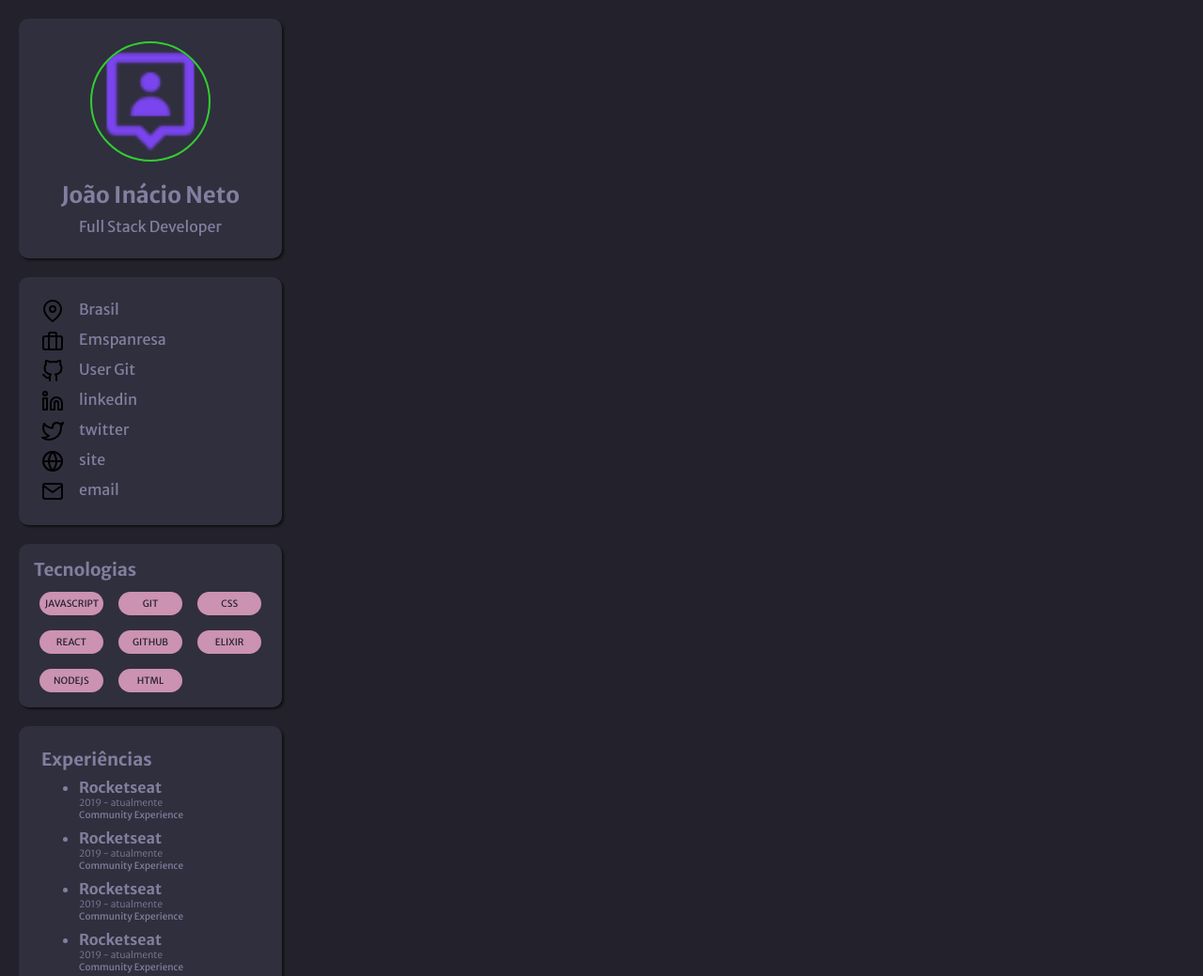
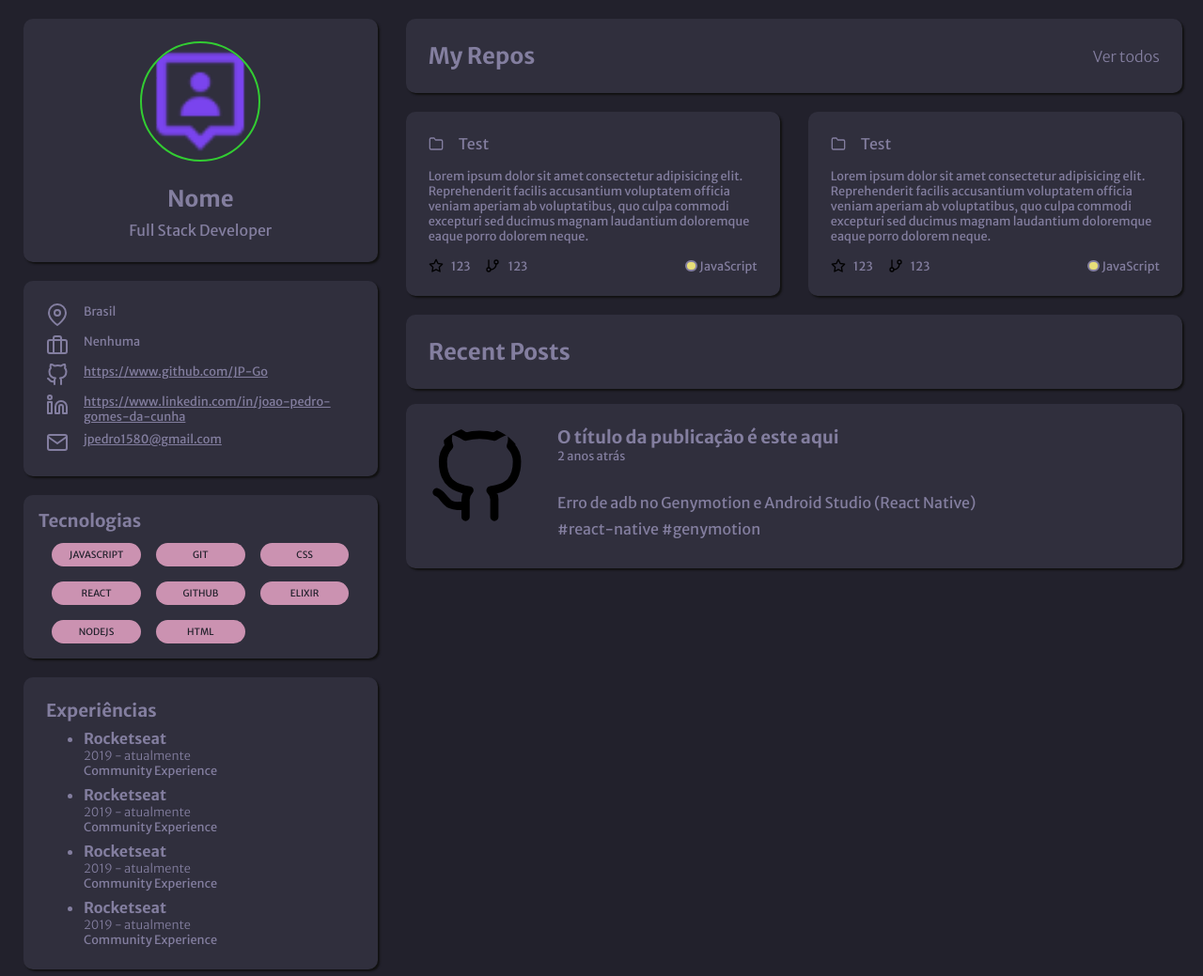
Before and after one commit to JP-Go/discover-challenges, a website: page portfolio/index.html in a window 1280 px wide. Shown: the top 1039 px of the page at 94% size. Drawn offline with Linux system fonts and the light colour scheme; no server answers.

Commit message:
Fim do desafio portfólio

```diff
--- a/portfolio/css/style.css
+++ b/portfolio/css/style.css
@@ -1,60 +1,61 @@
-@import url('https://fonts.googleapis.com/css2?family=Merriweather+Sans:wght@300;400;500;700&display=swap');
+@import url("https://fonts.googleapis.com/css2?family=Merriweather+Sans:wght@300;400;500;700&display=swap");
 
 :root {
-  --body-bg-color: #22212C;
-  --text-color: #837E9F;
-  --bg-cards: #302F3D;
-  --bg-techs: #CB92B1;
-  font-size:16px;
+  --body-bg-color: #22212c;
+  --text-color: #837e9f;
+  --bg-cards: #302f3d;
+  --bg-techs: #cb92b1;
+  --circle-color: #e7de79;
+  font-size: 16px;
 }
-*{
-  font-family: 'Merriweather Sans', sans-serif;
-  font-weight:400;
+* {
+  font-family: "Merriweather Sans", sans-serif;
+  font-weight: 400;
   color: var(--text-color);
   margin: 0;
   box-sizing: border-box;
 }
 
-body{
+body {
   background-color: var(--body-bg-color);
 }
 
-h3{
+h3 {
   font-weight: bold;
 }
 
 .main-wrapper {
   display: grid;
-  grid-template-columns: 1fr 3fr;
+  grid-template-columns: 1fr 2fr;
 }
 
 .profile {
   display: flex;
   flex-direction: column;
-  background-color:transparent;
+  background-color: transparent;
   font-weight: 500;
   height: 100%;
   gap: 20px;
-  margin:20px;
+  margin: 20px;
 }
 
-.card{
+.card {
   padding: 24px;
-  border-radius:10px;
+  border-radius: 10px;
   background-color: var(--bg-cards);
   box-shadow: 2px 2px 2px #111;
+  margin-inline: 5px;
 }
 
-.name-and-avatar{
-
+.name-and-avatar {
   display: flex;
   gap: 0.5rem;
-  flex-direction:column;
-  align-items:center;
+  flex-direction: column;
+  align-items: center;
   justify-content: center;
 }
 
-.avatar{
+.avatar {
   width: 128px;
   height: 128px;
   border-radius: 50%;
@@ -62,79 +63,200 @@ h3{
   margin-bottom: 5%;
 }
 
-.links{
+svg {
+  color: var(--text-color);
+}
+
+.links {
   display: grid;
   grid-template-columns: 2rem 1fr;
-  grid-template-rows: repeat(7,1fr);
   gap: 0.5rem;
-  align-items:grid-start;
+  align-items: grid-start;
   justify-content: center;
   gap: 8px;
-  color:red;
+  color: red;
 }
 
-.icon{
-  display:inline-block;
-  width:1.5rem;
-  height:1.5rem;
+.icon {
+  display: inline-block;
+  width: 1.5rem;
+  height: 1.5rem;
   background-size: cover;
+  background-color: transparent;
+  filter: invert(57%) sepia(18%) saturate(498%) hue-rotate(209deg)
+    brightness(86%) contrast(88%);
 }
 
-.technologies{
-  padding:1rem;
+.technologies {
+  padding: 1rem;
   display: flex;
-  flex-direction:column;
-  gap:12px;
+  flex-direction: column;
+  gap: 12px;
 }
 
-.techs{
+.techs {
   display: grid;
   grid-gap: 1rem;
-  grid-template-columns: repeat(3,27.5%);
-  justify-content:center;
-  align-content:center;
+  grid-template-columns: repeat(3, 27.5%);
+  justify-content: center;
+  align-content: center;
 }
 
-.techs span{
+.techs span {
   background-color: var(--bg-techs);
   text-transform: uppercase;
   color: var(--body-bg-color);
   font-size: 10px;
-  text-align:center;
+  text-align: center;
   padding: 6px;
 
   border-radius: 20px;
 }
 
-.listing li{
-  margin-top:8px;
+.listing li {
+  margin-top: 8px;
 }
 
-.main{
-  background-color: trasnparent;
+.main {
+  background-color: transparent;
+  width: 98%;
+}
+
+.repos-title {
+  margin-top: 20px;
+  display: flex;
+  align-items: center;
+  justify-content: space-between;
+}
+
+.repos-cards {
+  margin-block: 20px;
+  display: grid;
+  grid-template-rows: 1fr;
+  grid-template-columns: repeat(2, 1fr);
+  gap: 20px;
+}
+
+.repo-title {
+  display: flex;
+  align-items: center;
+  gap: 1rem;
+  margin-bottom: 1rem;
+}
+
+.repo-stats {
+  margin-top: 1rem;
+  display: flex;
+  align-items: center;
+  justify-content: flex-start;
+  gap: 1rem;
+  width: 100%;
+}
+.repo-stats {
+  align-self: flex-end;
+}
+
+.folder-icon {
+  display: inline-block;
+  background-image: url("../assets/folder.svg");
+  background-size: cover;
+  width: 1rem;
+  height: 1rem;
+}
+
+.branch-icon {
+  display: inline-block;
+  background-image: url("../assets/git-branch.svg");
+  background-size: cover;
+  width: 1rem;
+  height: 1rem;
+  margin-right: 0.5rem;
+}
+
+.star-icon {
+  display: inline-block;
+  background-image: url("../assets/star.svg");
+  background-size: cover;
+  width: 1rem;
+  height: 1rem;
+  margin-right: 0.5rem;
+}
+
+.repo-branch {
+  display: flex;
+  align-items: center;
+}
+
+.repo-stars {
+  display: flex;
+  align-items: center;
+}
+
+.repo-language {
+  display: flex;
+  align-items: center;
+  margin-left: auto;
+}
+
+.language-circle {
+  display: inline-block;
+  width: 0.8rem;
+  height: 0.8rem;
+  background-color: var(--circle-color);
+  border-radius: 50%;
+  border-color: var(--text-color);
+  border: solid 2px;
+}
+
+.posts {
+  margin-block: 1rem;
+}
+
+.post {
+  display: flex;
+  gap: 2rem;
+  align-items: start;
+}
+
+.post-info {
+  padding-bottom: 8px;
+  display: flex;
+  flex-direction: column;
+  justify-content: space-between;
+  width: 100%;
+  gap: 2rem;
+}
+
+.post-img {
+  width: 128px;
+  border-radius: 50%;
 }
 
 /* Utilities */
-.font-xl{
+.font-xl {
   font-size: 1.5rem;
 }
 
-.font-md{
-  font-size: .625rem;
+.font-sm {
+  font-size: 0.625rem;
 }
 
-.text-bold{
+.font-md {
+  font-size: 0.8rem;
+}
+
+.text-bold {
   font-weight: 700;
 }
 
-.text-med{
+.text-med {
   font-weight: 500;
 }
 
-.text-reg{
+.text-reg {
   font-weight: 400;
 }
 
-.text-light{
+.text-light {
   font-weight: 300;
 }
--- a/portfolio/index.html
+++ b/portfolio/index.html
@@ -2,33 +2,41 @@
 <html lang="pt-BR">
   <head>
     <title>Portfólio</title>
-    <meta charset="UTF-8">
-    <meta name="viewport" content="width=device-width, initial-scale=1">
-    <link href="css/style.css" rel="stylesheet">
+    <meta charset="UTF-8" />
+    <meta name="viewport" content="width=device-width, initial-scale=1" />
+    <link href="css/style.css" rel="stylesheet" />
   </head>
   <body>
     <div class="main-wrapper">
       <aside class="profile">
         <div class="name-and-avatar card">
-        <img src="favicon.ico" class="avatar" alt="Avatar" id="avatar">
-        <h2 class="text-bold font-xl spacing-sparse" id="name">João Inácio Neto</h2>
+          <img src="favicon.ico" class="avatar" alt="Avatar" id="avatar" />
+          <h2 class="text-bold font-xl spacing-sparse" id="name">Nome</h2>
           <p class="text-reg">Full Stack Developer</p>
         </div>
-      <div class="links card">
-          <img class="icon" src="assets/map-pin.svg">
+        <div class="links card font-md">
+          <img class="icon" src="assets/map-pin.svg" />
           <span>Brasil</span>
-          <img class="icon" src="assets/briefcase.svg">
-          <span>Emspanresa</span>
-          <img class="icon" src="assets/github.svg">
-          <span>User Git</span>
-          <img class="icon" src="assets/linkedin.svg">
-          <span>linkedin</span>
-          <img class="icon" src="assets/twitter.svg">
-          <span>twitter</span>
-          <img class="icon" src="assets/globe.svg">
-          <span>site</span>
-          <img class="icon" src="assets/mail.svg">
-          <span>email</span>
+          <img class="icon" src="assets/briefcase.svg" />
+          <span>Nenhuma</span>
+          <img class="icon" src="assets/github.svg" />
+          <span>
+            <a href="https://www.github.com/JP-Go"
+              >https://www.github.com/JP-Go</a
+            >
+          </span>
+          <img class="icon" src="assets/linkedin.svg" />
+          <span>
+            <a href="https://www.linkedin.com/in/joao-pedro-gomes-da-cunha">
+              https://www.linkedin.com/in/joao-pedro-gomes-da-cunha
+            </a>
+          </span>
+          <img class="icon" src="assets/mail.svg" />
+          <span
+            ><a href="mailto:jpedro1580@gmail.com"
+              >jpedro1580@gmail.com</a
+            ></span
+          >
         </div>
         <div class="technologies card text-bold">
           <h3>Tecnologias</h3>
@@ -90,7 +98,78 @@
         </div>
       </aside>
       <main class="main">
-
+        <section class="card repos-title">
+          <h3 class="font-xl">My Repos</h3>
+          <span class="text-light">Ver todos</span>
+        </section>
+        <section class="repos-cards">
+          <div class="card">
+            <h4 class="repo-title">
+              <span class="icon folder-icon"></span> Test
+            </h4>
+            <p class="font-md text-reg repo-description">
+              Lorem ipsum dolor sit amet consectetur adipisicing elit.
+              Reprehenderit facilis accusantium voluptatem officia veniam
+              aperiam ab voluptatibus, quo culpa commodi excepturi sed ducimus
+              magnam laudantium doloremque eaque porro dolorem neque.
+            </p>
+            <div class="repo-stats font-md">
+              <span class="repo-stars">
+                <span class="star-icon"></span>
+                <span class="stars">123</span>
+              </span>
+              <span class="repo-branch">
+                <span class="branch-icon"></span>
+                <span class="forks">123</span>
+              </span>
+              <span class="repo-language">
+                <span class="language-circle"></span> &nbsp
+                <span> JavaScript</span>
+              </span>
+            </div>
+          </div>
+          <div class="card">
+            <h4 class="repo-title">
+              <span class="icon folder-icon"></span> Test
+            </h4>
+            <p class="font-md text-reg repo-description">
+              Lorem ipsum dolor sit amet consectetur adipisicing elit.
+              Reprehenderit facilis accusantium voluptatem officia veniam
+              aperiam ab voluptatibus, quo culpa commodi excepturi sed ducimus
+              magnam laudantium doloremque eaque porro dolorem neque.
+            </p>
+            <div class="repo-stats font-md">
+              <span class="repo-stars">
+                <span class="star-icon"></span>
+                <span class="stars">123</span>
+              </span>
+              <span class="repo-branch">
+                <span class="branch-icon"></span>
+                <span class="forks">123</span>
+              </span>
+              <span class="repo-language">
+                <span class="language-circle"></span> &nbsp
+                <span> JavaScript</span>
+              </span>
+            </div>
+          </div>
+        </section>
+        <div class="card posts-title text-bold font-xl">Recent Posts</div>
+        <section class="posts">
+          <section class="card post">
+            <img class="post-img" src="./assets/github.svg" />
+            <div class="post-info">
+              <div>
+                <h3 class="text-bold">O título da publicação é este aqui</h3>
+                <p class="font-md">2 anos atrás</p>
+              </div>
+              <div class="post-description text-reg">
+                <p>Erro de adb no Genymotion e Android Studio (React Native)</p>
+                <p style="margin-top: 8px">#react-native #genymotion</p>
+              </div>
+            </div>
+          </section>
+        </section>
       </main>
     </div>
     <script src="js/index.js"></script>
```
Also changed, not shown: portfolio/js/index.js (+17 -16 lines). Lines whose indentation alone changed are shown as unchanged.
